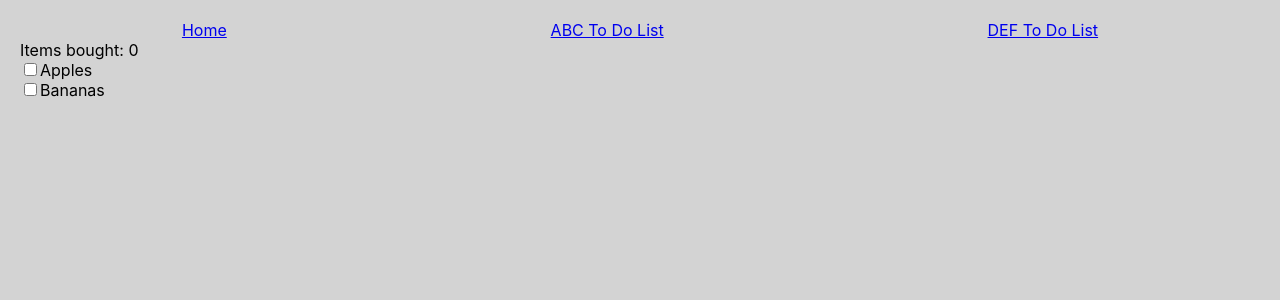
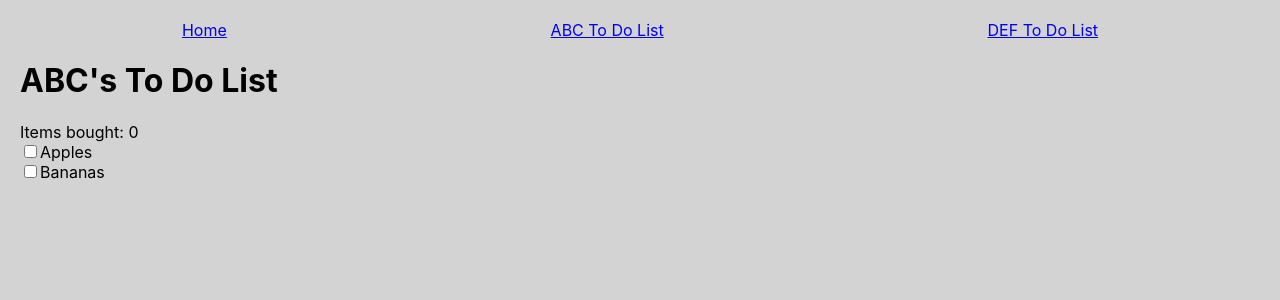
Before and after one commit to nlormsby/CSE-110-Labs, a React (Create React App) app in the folder Lab 3/my-app/: page /todolist/ABC in a window 1280 px wide. Shown: the top 300 px of the page. Built offline with nearby package versions, Linux system fonts and the light colour scheme.

Commit message:
added to do list titles

```diff
--- a/Lab 3/my-app/src/toDoList.tsx
+++ b/Lab 3/my-app/src/toDoList.tsx
@@ -3,8 +3,10 @@ import "./App.css";
 import { useState } from "react";
 import { GroceryItem } from "./types";
 import { dummyGroceryList } from "./constants";
+import { useParams } from "react-router-dom";
 
 export function ToDoList() {
+    const { name } = useParams();
  const [numRemainingItems, setNumRemainingItems] = useState(0);
 
  let [items, setItems] = useState(dummyGroceryList);
@@ -32,6 +34,7 @@ export function ToDoList() {
  return (
    <div className="App">
      <div className="App-body">
+        <h1>{name}'s To Do List</h1>
        Items bought: {numRemainingItems}
        <form action=".">
          {items.map((item) => ListItem(item, handleCheckboxClick))}
```
